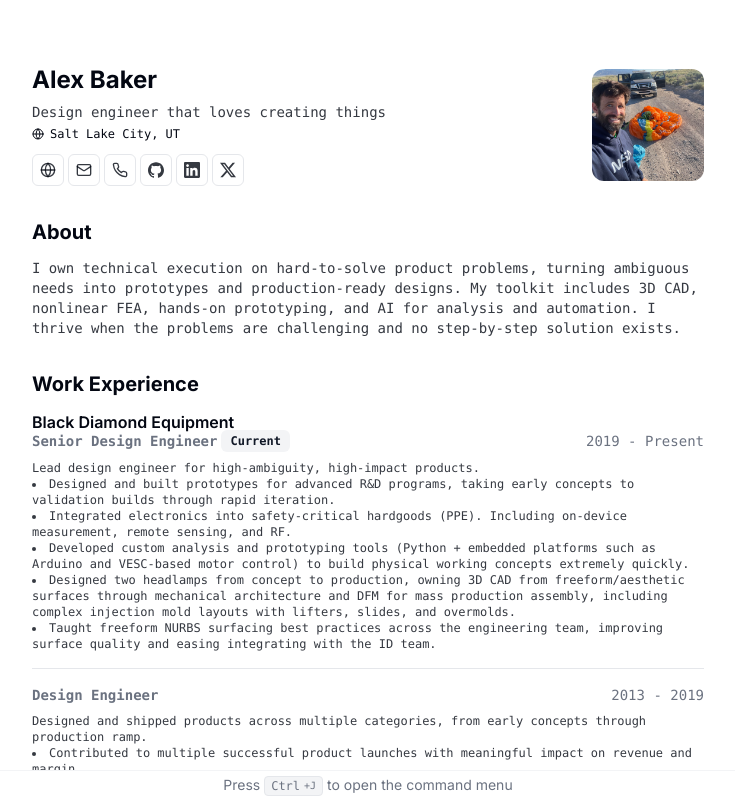
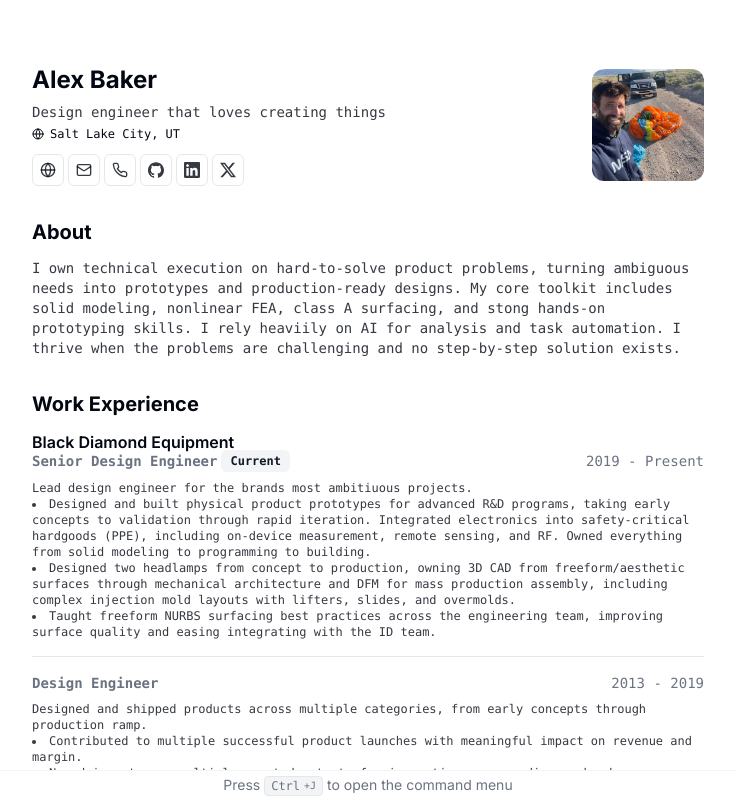
Before and after one commit to bakerjohnalex/resume, a Next.js app: page / in a window 1280 px wide. Shown: the top 798 px of the page, without its empty margins (272-1007 px from the left). Built offline with nearby package versions, Linux system fonts and the light colour scheme.

Commit message:
Refine resume summary and project descriptions
Updated summary and project descriptions to enhance clarity and detail.

```diff
--- a/src/data/resume-data.tsx
+++ b/src/data/resume-data.tsx
@@ -8,7 +8,7 @@ export const RESUME_DATA: ResumeData = {
   about: "Design engineer that loves creating things",
   summary: (
     <>
-      I own technical execution on hard-to-solve product problems, turning ambiguous needs into prototypes and production-ready designs. My toolkit includes 3D CAD, nonlinear FEA, hands-on prototyping, and AI for analysis and automation. I thrive when the problems are challenging
+      I own technical execution on hard-to-solve product problems, turning ambiguous needs into prototypes and production-ready designs. My core toolkit includes solid modeling, nonlinear FEA, class A surfacing, and stong  hands-on prototyping skills.  I rely heaviily on AI for analysis and task automation. I thrive when the problems are challenging
 and no step-by-step solution exists.
     </>
   ),
@@ -55,19 +55,12 @@ and no step-by-step solution exists.
         end: "Present",
         description: (
           <>
-            Lead design engineer for high-ambiguity, high-impact products.
+            Lead design engineer for the brands most ambitiuous projects.
             <ul className="list-inside list-disc">
               <li>
-                Designed and built prototypes for advanced R&amp;D programs, taking early concepts to validation
-                builds through rapid iteration.
-              </li>
-              <li>
-                Integrated electronics into safety-critical hardgoods (PPE). Including on-device measurement,
-                remote sensing, and RF.
-              </li>
-              <li>
-                Developed custom analysis and prototyping tools (Python + embedded platforms such as Arduino and
-                VESC-based motor control) to build physical working concepts extremely quickly.
+                Designed and built physical product prototypes for advanced R&amp;D programs, taking early concepts to validation
+                through rapid iteration. Integrated electronics into safety-critical hardgoods (PPE), including on-device measurement,
+                remote sensing, and RF. Owned everything from solid modeling to programming to building.
               </li>
               <li>
                 Designed two headlamps from concept to production, owning 3D CAD from freeform/aesthetic surfaces
```
